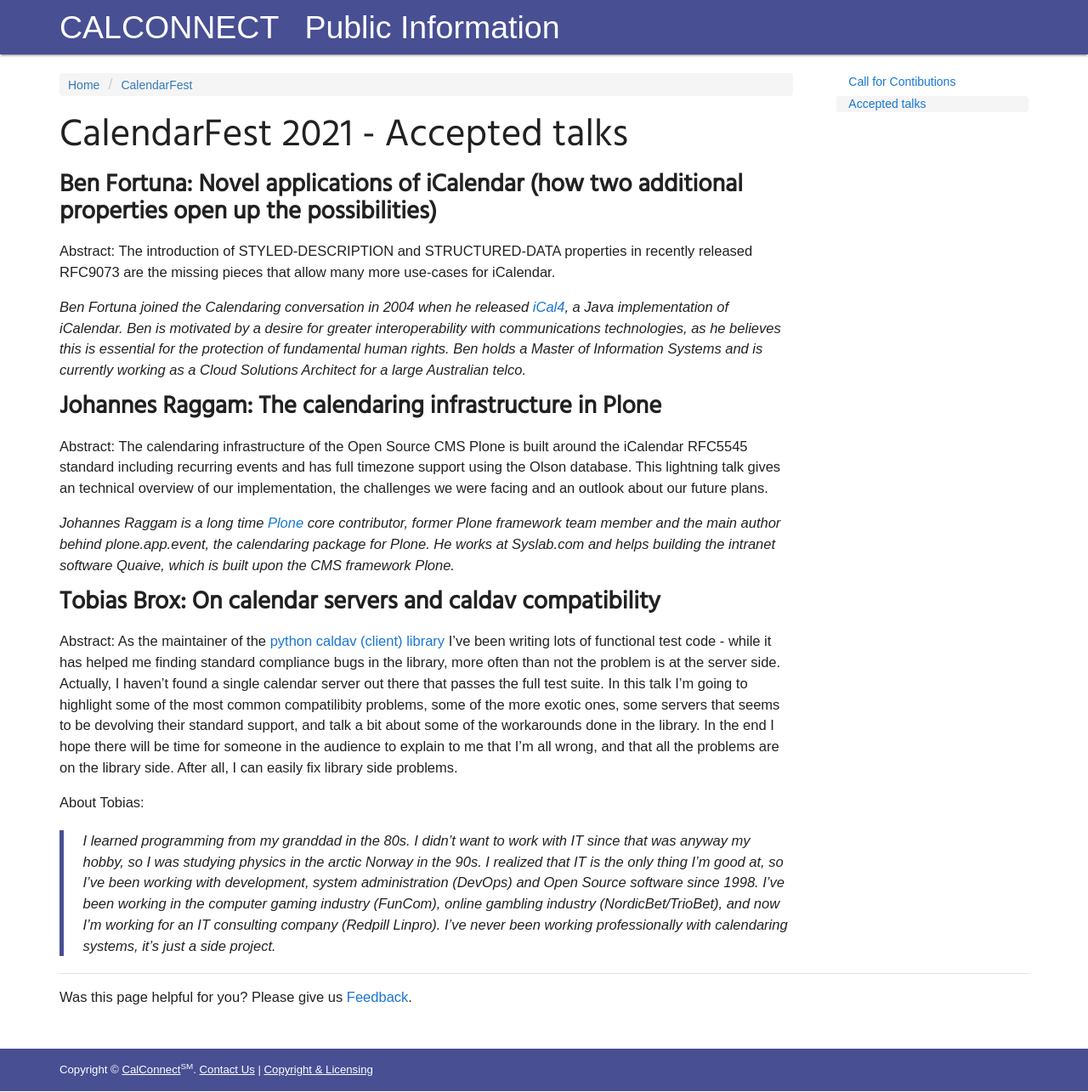
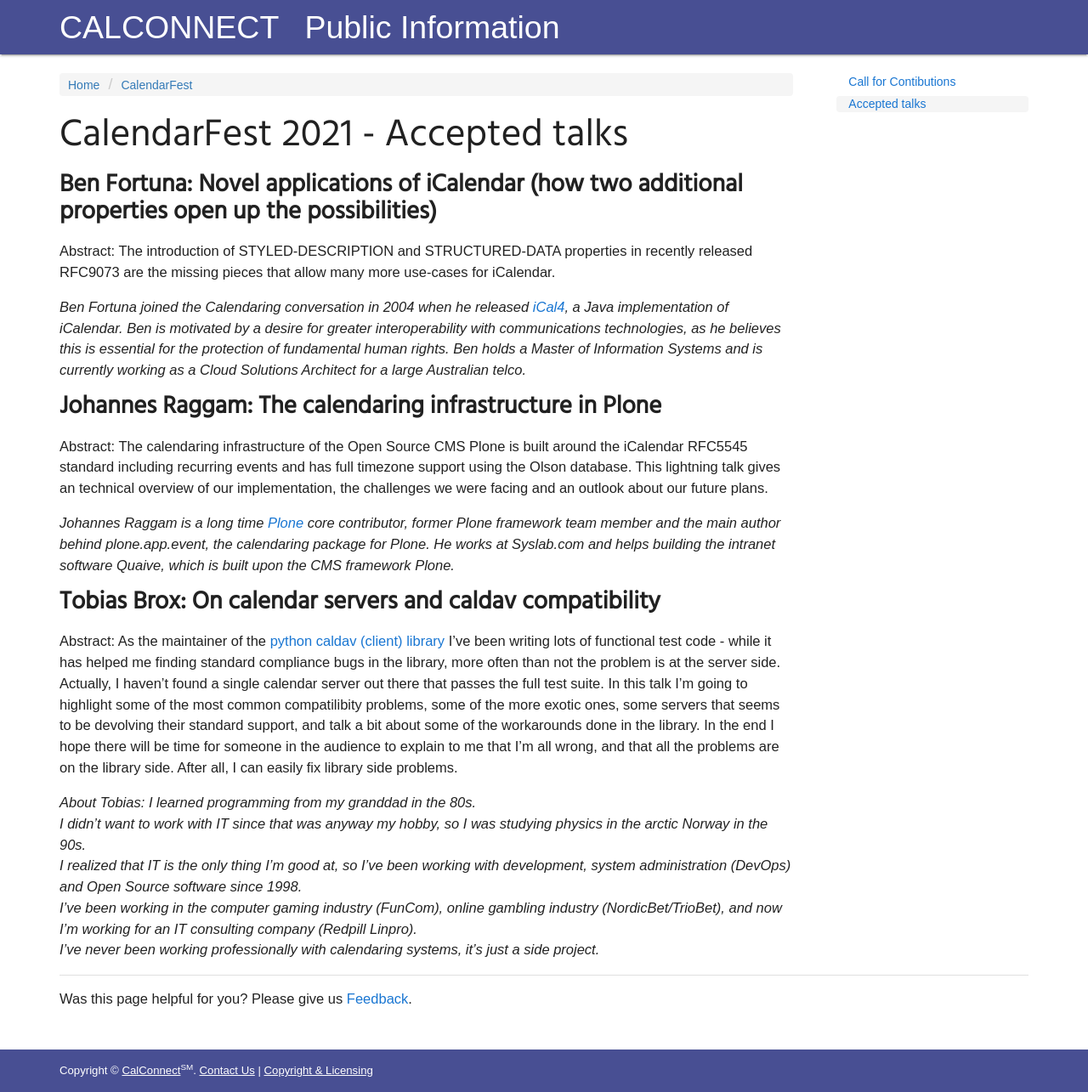
Before and after one commit to CalConnect/public, a Jekyll site: the page built from _pages/CalendarFest/AcceptedTalks.md, in a window 1280 px wide. Shown: the whole page at 85% size. Built offline with Jekyll 4.4.1, drawn with Linux system fonts in a browser that asks for light colours; some web fonts are replaced.

```diff
--- a/_pages/CalendarFest/AcceptedTalks.md
+++ b/_pages/CalendarFest/AcceptedTalks.md
@@ -26,9 +26,9 @@ Abstract: The calendaring infrastructure of the Open Source CMS Plone is built a
 
 Abstract: As the maintainer of the [python caldav (client) library](https://github.com/python-caldav/caldav) I've been writing lots of functional test code - while it has helped me finding standard compliance bugs in the library, more often than not the problem is at the server side. Actually, I haven't found a single calendar server out there that passes the full test suite. In this talk I'm going to highlight some of the most common compatilibity problems, some of the more exotic ones, some servers that seems to be devolving their standard support, and talk a bit about some of the workarounds done in the library. In the end I hope there will be time for someone in the audience to explain to me that I'm all wrong, and that all the problems are on the library side. After all, I can easily fix library side problems.
 
-About Tobias:
-> *I learned programming from my granddad in the 80s.
-> I didn't want to work with IT since that was anyway my hobby, so I was studying physics in the arctic Norway in the 90s.
-> I realized that IT is the only thing I'm good at, so I've been working with development, system administration (DevOps) and Open Source software since 1998.
-> I've been working in the computer gaming industry (FunCom), online gambling industry (NordicBet/TrioBet), and now I'm working for an IT consulting company (Redpill Linpro).
-> I've never been working professionally with calendaring systems, it's just a side project.*
+*About Tobias:
+I learned programming from my granddad in the 80s.
+I didn't want to work with IT since that was anyway my hobby, so I was studying physics in the arctic Norway in the 90s.
+I realized that IT is the only thing I'm good at, so I've been working with development, system administration (DevOps) and Open Source software since 1998.
+I've been working in the computer gaming industry (FunCom), online gambling industry (NordicBet/TrioBet), and now I'm working for an IT consulting company (Redpill Linpro).
+I've never been working professionally with calendaring systems, it's just a side project.*
```
